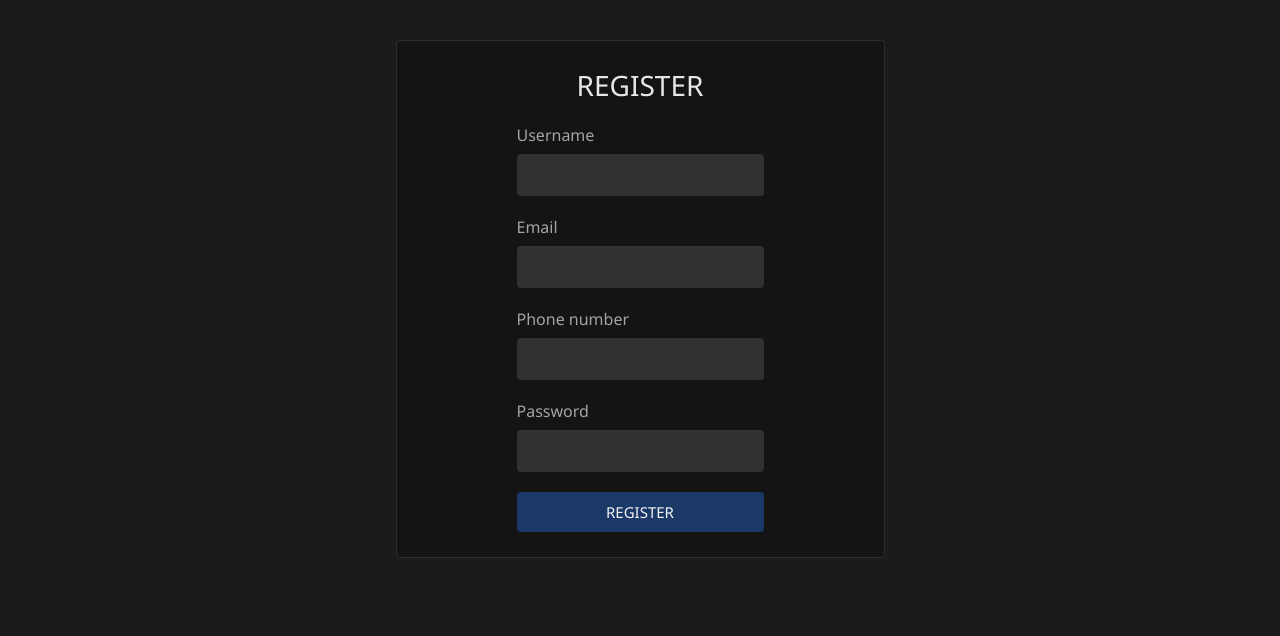
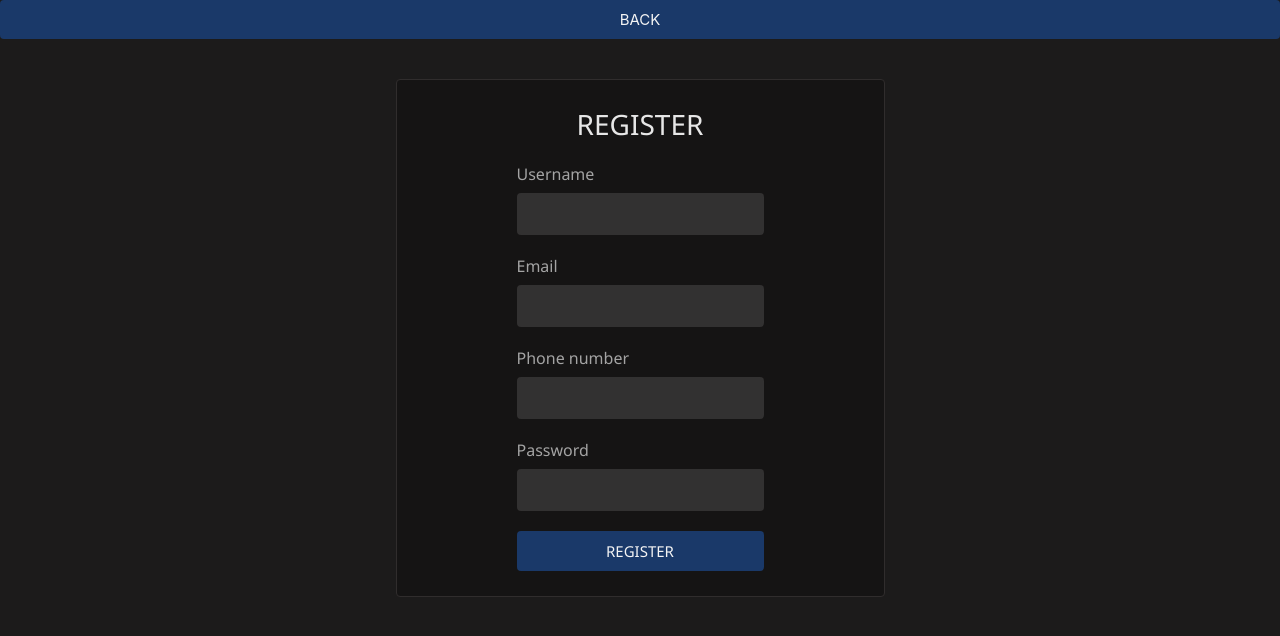
Before and after one commit to AyxanAxn/Cinema, a React (Create React App) app: page /register in a window 1280 px wide. Shown: the top 636 px of the page. Built offline with nearby package versions, Linux system fonts and the light colour scheme; what miragejs would draw is missing.

Commit message:
CIN-9: Register async requests (#6)
* Added async request

authored-by: Ayxan <User@DESKTOP-9O75NSO>

```diff
--- a/src/pages/MainPage/index.tsx
+++ b/src/pages/MainPage/index.tsx
@@ -1,20 +1,12 @@
 import React, { useEffect, useState } from "react";
+import { useNavigate } from "react-router-dom";
 import { HTTP } from "../../core/services/http";
 import { IUser } from "../../mock";
 
 export const MainPage = () => {
 
-    const [users,setUsers] = useState<IUser[]>([]);
-
-    const register = async () => {
-        const res = await HTTP.client().post("/register", {
-            displayName: "testUser",
-            email: "testUser@gmail.com",
-            password: "asyncFunc",
-        });
-
-        console.log(res);
-    };
+    const navigate = useNavigate();
+    const [users, setUsers] = useState<IUser[]>([]);
 
     const refetch = async () => {
         setUsers((await HTTP.client().get("/users")).data.users);
@@ -28,13 +20,19 @@ export const MainPage = () => {
         };
 
         asyncFetch();
-    },[]);
+    }, []);
+
+    const goToRegister = () => {
+        navigate("/register");
+    };
 
     return (
-        <div style={{padding: 50}}>
-            <button style={{backgroundColor: "red", padding: 10, marginRight: 10}} onClick={register}>register</button>
-            <button style={{backgroundColor: "greenyellow", padding: 10}} onClick={refetch}>refetch</button>
-            <div style={{marginTop: 30}}>
+
+        <div style={{ padding: 50 }}>
+            <input style={{ backgroundColor: "red", padding: 10, marginRight: 10 }} type="submit" className="button" value="Register page" onClick={goToRegister} />
+            <button style={{ backgroundColor: "red", padding: 10, marginRight: 10 }} >register</button>
+            <button style={{ backgroundColor: "greenyellow", padding: 10 }} onClick={refetch}>refetch</button>
+            <div style={{ marginTop: 30 }}>
                 {users.map((user) => (
                     <div key={user.email}
                         style={{
@@ -44,8 +42,8 @@ export const MainPage = () => {
                             borderWidth: 1,
                             borderStyle: "solid"
                         }}>
-                        <div style={{color:"wheat"}}>Name: {user.displayName}</div>
-                        <div style={{color:"wheat"}}>Email: {user.email}</div>
+                        <div style={{ color: "wheat" }}>Name: {user.displayName}</div>
+                        <div style={{ color: "wheat" }}>Email: {user.email}</div>
                     </div>
                 ))}
             </div>
--- a/src/pages/Register/index.tsx
+++ b/src/pages/Register/index.tsx
@@ -1,8 +1,10 @@
 import React, { useState } from "react";
+import { useNavigate } from "react-router-dom";
+import { HTTP } from "../../core/services/http";
 import "./style.css";
 
 export interface IUserDetails {
-    username: string,
+    displayName: string,
     email: string,
     password: string,
     phoneNumber: string
@@ -10,24 +12,41 @@ export interface IUserDetails {
 
 export const Register = () => {
 
+    const navigate = useNavigate();
     const [userRegister, setUserRegister] = React.useState<IUserDetails>(
         {
             email: "",
             password: "",
-            username: "",
+            displayName: "",
             phoneNumber: ""
         });
+    const [error, setError] = useState<string>("");
 
-    const [error, setError] = useState<string>("");
+    const register = async () => {
+        try {
+            const res = await HTTP.client().post("/register", userRegister);
+        } catch(err) {
+            console.log("Error: ", err);
+        }
+    };
+
+    const goToMain = () => { navigate("/"); };
+
+    const submitHandler = (e: React.SyntheticEvent) => {
+        e.preventDefault();
+
+    };
 
     return (
 
-        <form>
+        <form onSubmit={submitHandler}>
+            <input type="submit" className="button" value="BACK" onClick={goToMain} />
+
             <div className="container">
                 <h4 className="register-h4">REGISTER</h4>
                 <div className="form-group">
                     <label>Username</label>
-                    <input type="text" name="username" id="name" onChange={u => setUserRegister({ ...userRegister, username: u.target.value })} value={(userRegister.username)}></input>
+                    <input type="text" name="username" id="name" onChange={u => setUserRegister({ ...userRegister, displayName: u.target.value })} value={(userRegister.displayName)}></input>
                 </div>
 
                 <div className="form-group">
@@ -45,10 +64,9 @@ export const Register = () => {
                     <input type="password" name="password" id="password" onChange={u => setUserRegister({ ...userRegister, password: u.target.value })} value={(userRegister.password)}></input>
                 </div>
                 {(error != "") ? (<div className='error'>{error}</div>) : ""}
-                <input type="submit" className="button" value="REGISTER" />
+                <input type="submit" className="button" value="REGISTER" onClick={register} />
             </div>
         </form >
 
-
     );
 };
```
Also changed, not shown: src/mock/index.ts (line endings or trailing spaces).
